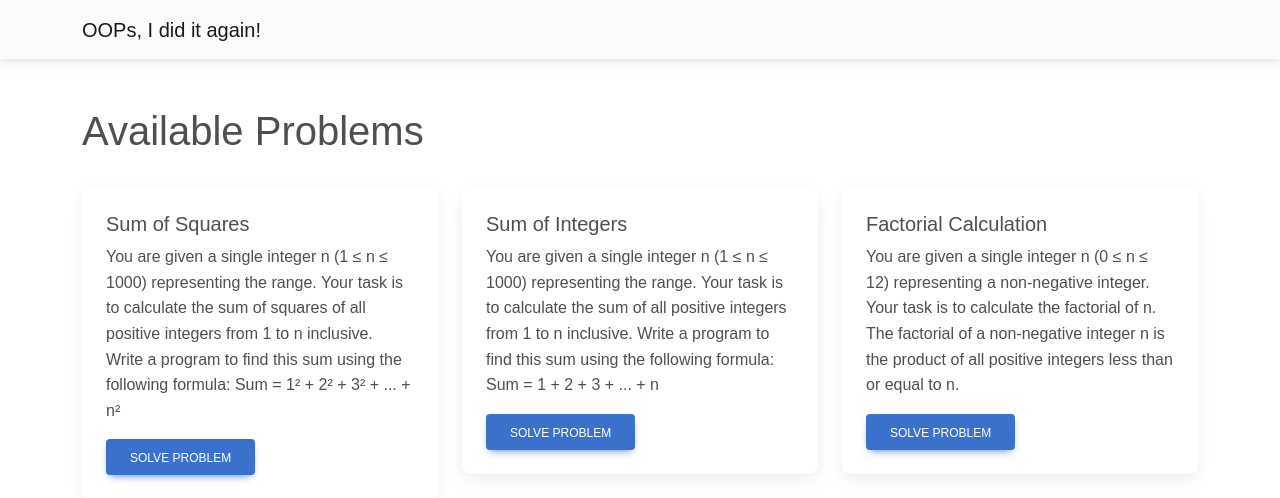
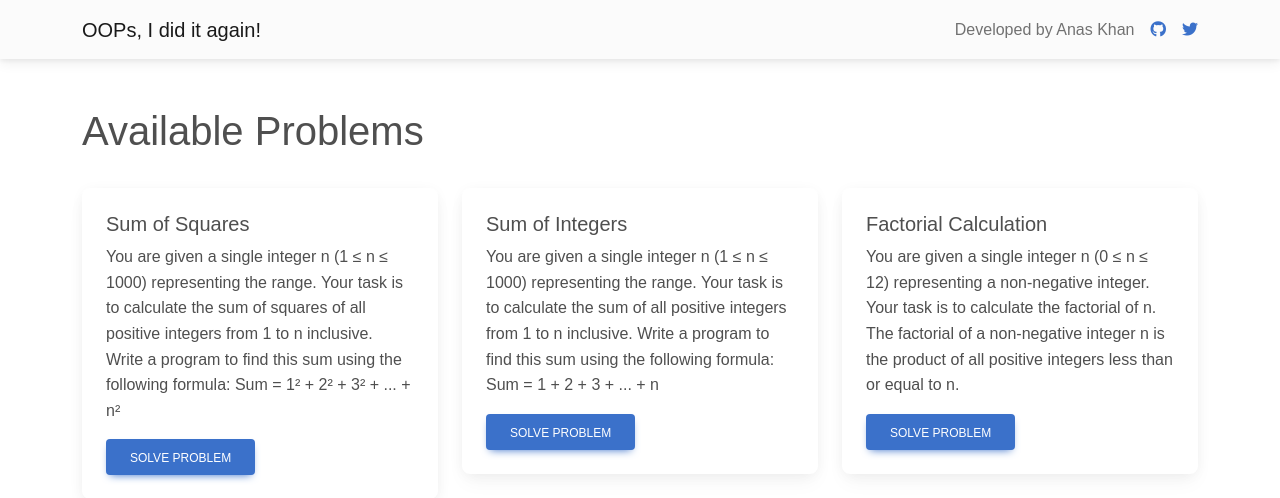
Before and after one commit to anxkhn/Oops-I-did-it-again, a Flask app: page / in a window 1280 px wide. Shown: the top 498 px of the page. Run offline with Flask 2, Linux system fonts and the light colour scheme; data comes from the database, SQL or seed files in the repository; some libraries are stand-ins or nearby versions; some web fonts are replaced.

Commit message:
update navbar

```diff
--- a/templates/index.html
+++ b/templates/index.html
@@ -16,16 +16,23 @@
     </head>
     <body style="font-family: 'Gabarito', sans-serif;">
         <nav class="navbar navbar-expand-lg navbar-light bg-light">
-        <div class="container">
-            <a class="navbar-brand" href="#">OOPs, I did it again!</a>
+            <div class="container d-flex justify-content-between">
+                <a class="navbar-brand" href="/">OOPs, I did it again!</a>
+                <div class="d-flex align-items-center">
+                    <p class="navbar-text m-0 me-3">Developed by Anas Khan</p>
+                    <a href="https://github.com/anxkhn" target="_blank" class="me-3">
+                        <i class="fab fa-github"></i>
+                    </a>
+                    <a href="https://twitter.com/anxkhn" target="_blank">
+                        <i class="fab fa-twitter"></i>
+                    </a>
+                </div>
             </div>
         </nav>
         <div class="container my-5">
             <h1 style="font-family: 'Gabarito', sans-serif;">Available Problems</h1>
             <br>
-        <div class="row">
-            {% for problem in problems %}
-            <div class="col-md-4 mb-4">
+            <div class="row"> {% for problem in problems %} <div class="col-md-4 mb-4">
                     <div class="card">
                         <div class="card-body">
                             <h5 class="card-title">{{ problem.problem_name }}</h5>
@@ -33,9 +40,7 @@
                             <a href="/problems/{{ problem.problem_id }}" class="btn btn-primary">Solve Problem</a>
                         </div>
                     </div>
-            </div>
-            {% endfor %}
-        </div>
+                </div> {% endfor %} </div>
         </div>
     </body>
 </html>
```
Also changed, not shown: templates/questions.html (+14 -5 lines). Lines whose indentation alone changed are shown as unchanged.
